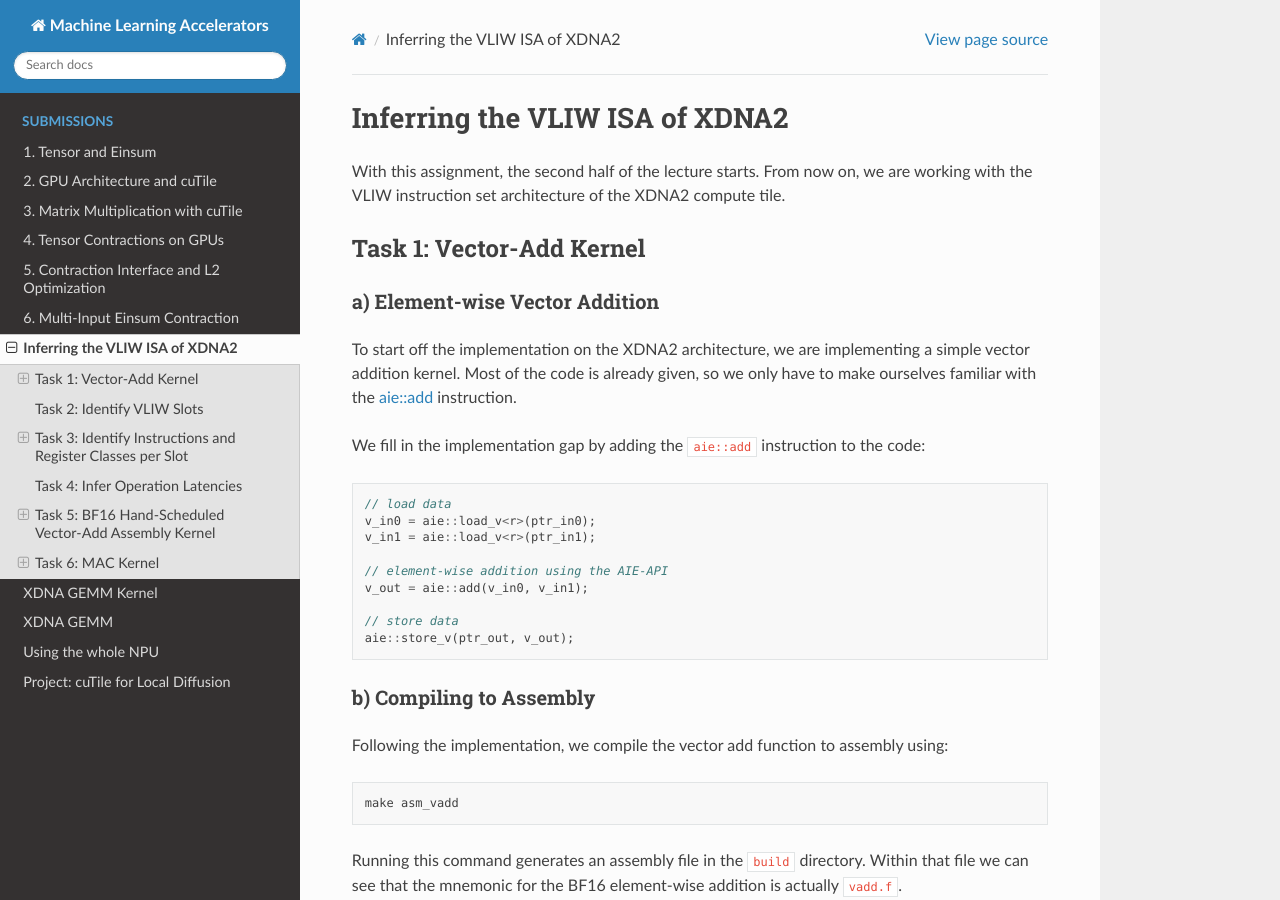
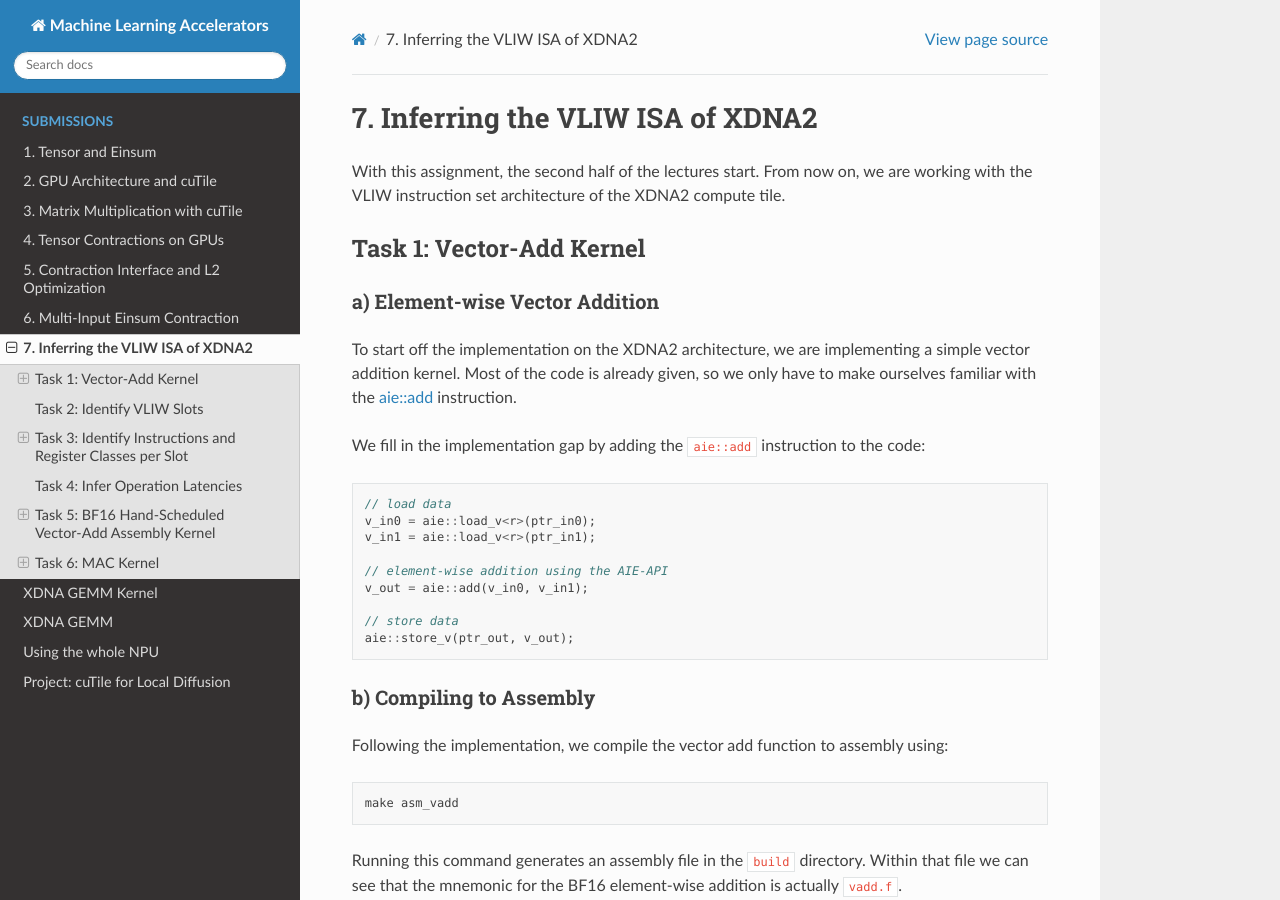
Before and after one commit to Shad00Z/machine-learning-accelerators, a Sphinx documentation site: the page built from docs/source/submissions/07_xdna2.rst, in a window 1280 px wide and 900 px high. Built offline with Sphinx 7.4.7 and the Read the Docs theme 3.1.0, drawn with Linux system fonts in a browser that asks for light colours.

Commit message:
docs: small adjustments assignment 7

```diff
--- a/docs/source/submissions/07_xdna2.rst
+++ b/docs/source/submissions/07_xdna2.rst
@@ -1,7 +1,7 @@
-Inferring the VLIW ISA of XDNA2
-===============================
+7. Inferring the VLIW ISA of XDNA2
+==================================
 
-With this assignment, the second half of the lecture starts.
+With this assignment, the second half of the lectures start.
 From now on, we are working with the VLIW instruction set architecture of the XDNA2 compute tile.
 
 Task 1: Vector-Add Kernel
```
